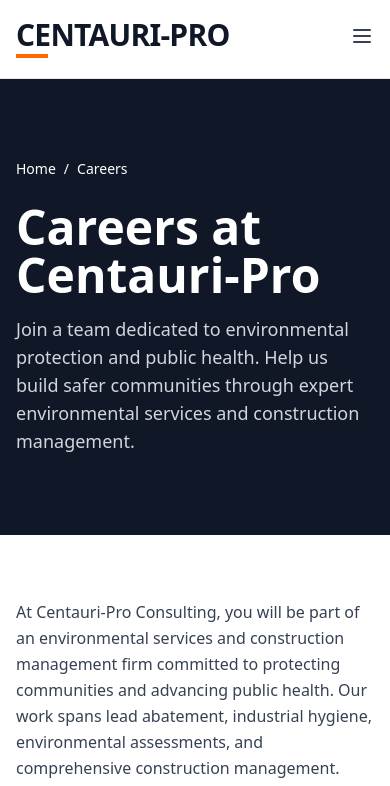
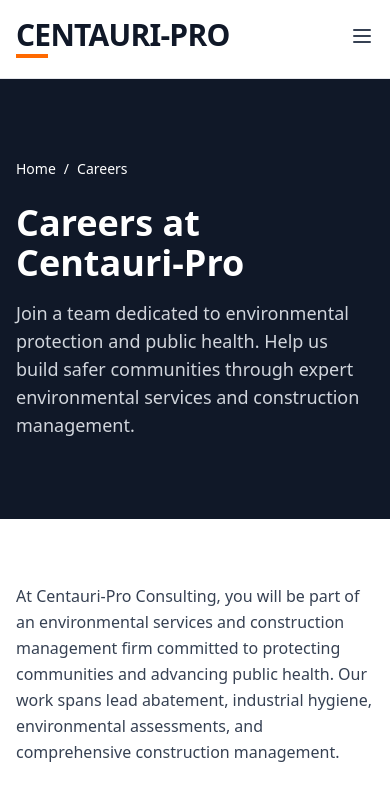
Before and after one commit to nexdyne/Stratra-Dynamics-L.L.C, a React (Vite) app: page /careers in a window 390 px wide. Shown: the top 786 px of the page. Built offline with nearby package versions, Linux system fonts and the light colour scheme.

Commit message:
Standardize CareersPage typography

```diff
--- a/src/pages/CareersPage.jsx
+++ b/src/pages/CareersPage.jsx
@@ -48,7 +48,7 @@
           </div>
 
           {/* Hero Content */}
-          <h1 className="text-5xl font-bold mb-4">Careers at Centauri-Pro</h1>
+          <h1 className="text-4xl md:text-5xl font-bold mb-4">Careers at Centauri-Pro</h1>
           <p className="text-lg text-gray-300 max-w-2xl">
             Join a team dedicated to environmental protection and public health. Help us build safer communities through expert environmental services and construction management.
           </p>
@@ -91,7 +91,6 @@
           </div>
         </div>
       </section>
-
       {/* Current Openings Section */}
       <section className="bg-gray-50 py-16">
         <div className="max-w-6xl mx-auto px-4 sm:px-6 lg:px-8">
```
